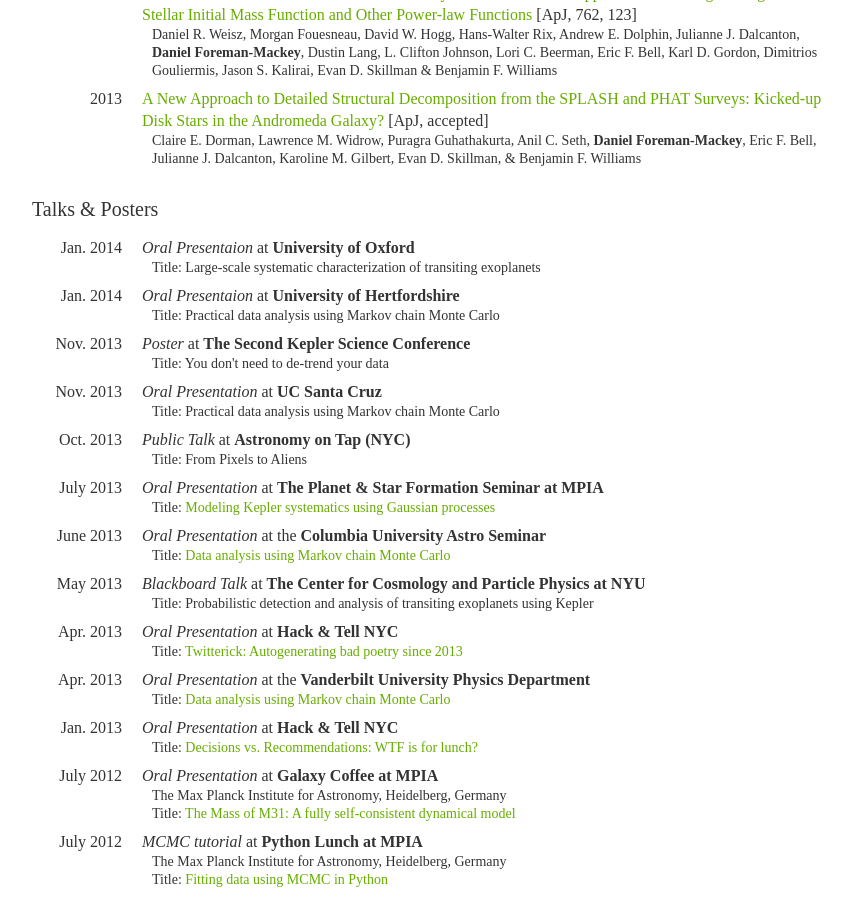
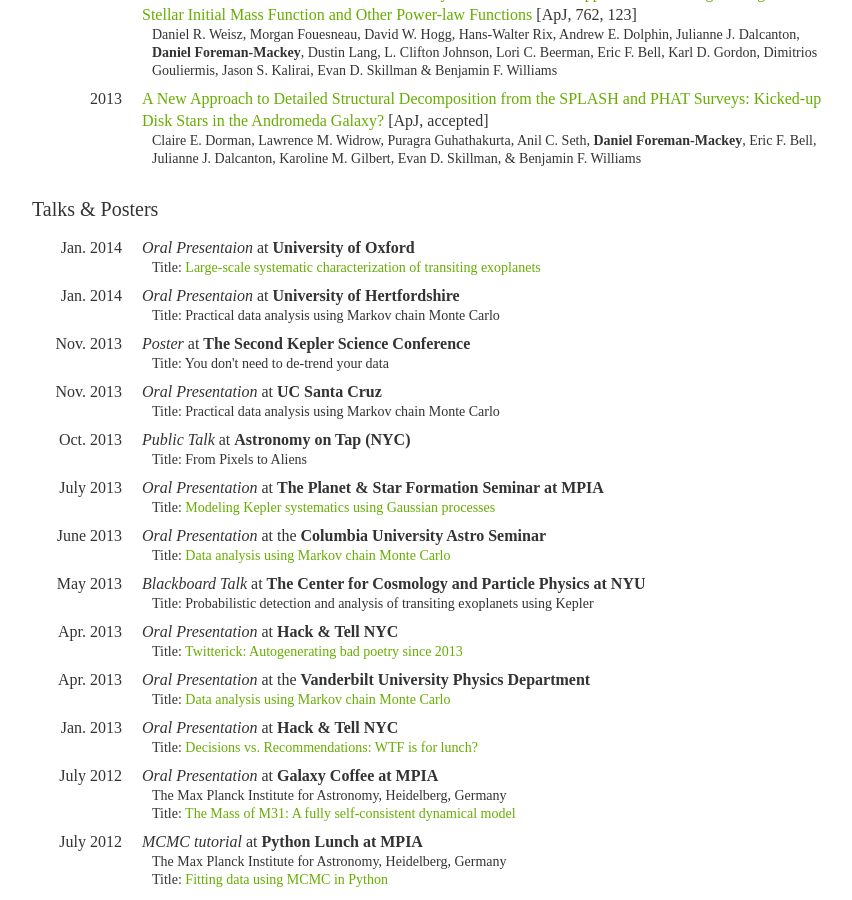
Before and after one commit to dfm/dfm.github.com, a Jekyll site: the page cv/index.html, which Jekyll copies as it is, in a window 1280 px wide and 900 px high, scrolled down 1567 px. Shown: the whole window, without its empty margins (208-1060 px from the left). Built offline with Jekyll 4.4.1, drawn with Linux system fonts in a browser that asks for light colours; some web fonts are replaced; comment, search, counter and statistics services are not loaded.

Commit message:
Update index.html

```diff
--- a/cv/index.html
+++ b/cv/index.html
@@ -274,7 +274,8 @@
                     <span class="position">Oral Presentaion</span> at
                     <span class="institute">University of Oxford</span>
                     <span class="meta">
-                        Title: Large-scale systematic characterization of transiting exoplanets
+                        Title: <a href="https://speakerdeck.com/dfm/large-scale-systematic-characterization-of-transiting-exoplanets">
+                            Large-scale systematic characterization of transiting exoplanets</a>
                     </span>
                 </li>
                 <li>
```
